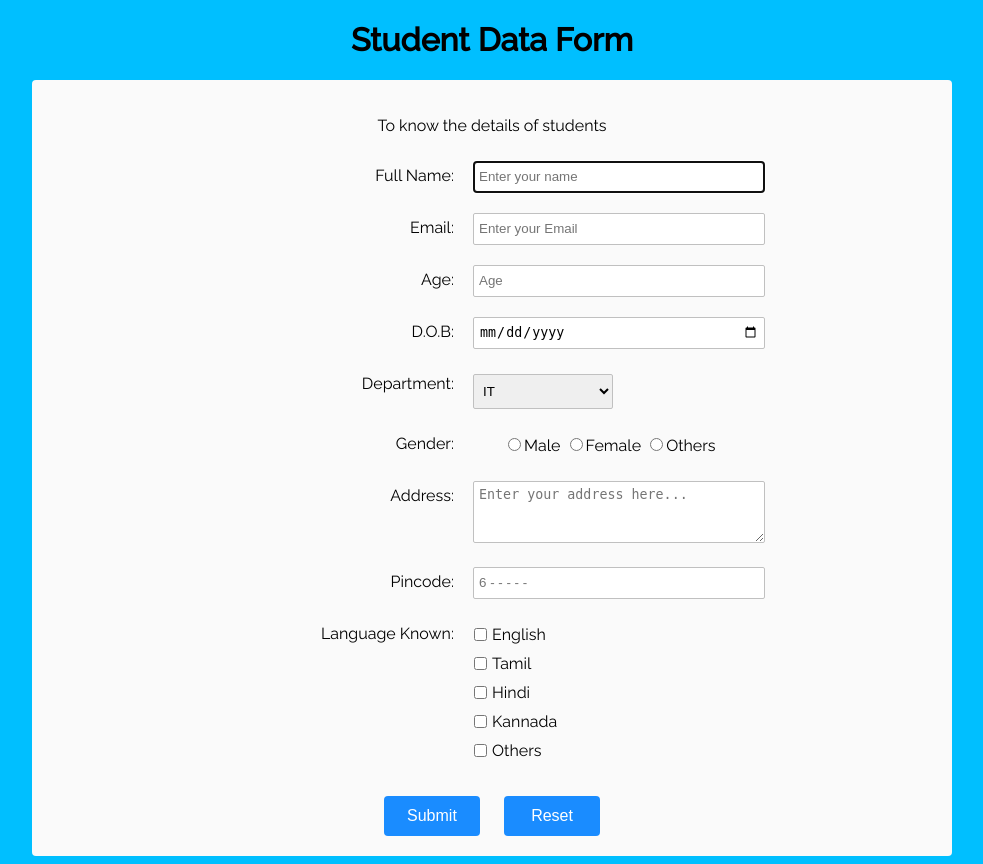
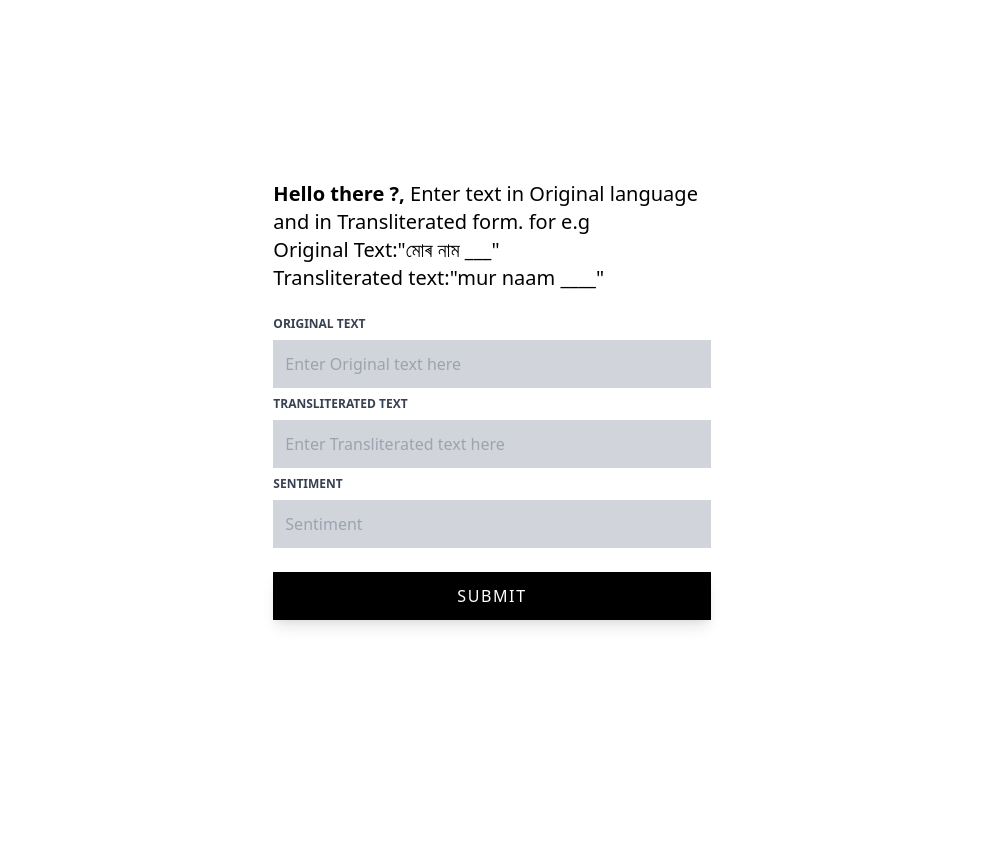
Before and after one commit to ManasBarman229/mongoAppTest, a Flask app: page / in a window 1280 px wide. Shown: the whole page, without its empty margins (148-1131 px from the left). After the commit the page ends 627 px from the top, so only its background shows below. Run offline with Flask 2, Linux system fonts and the light colour scheme.

Commit message:
updated index.html file

```diff
--- a/flask_mongodb/app.py
+++ b/flask_mongodb/app.py
@@ -23,22 +23,9 @@ def home():
 def data():
     data = {}
     if request.method == "POST":
-        data['Name'] = request.form['name']
-        data['Email'] = request.form['email']
-        data['Age'] = request.form['age']
-        data['DOB'] = request.form['dob']
-        data['Department'] = request.form['department']
-        data['Gender'] = request.form['gender']
-        data['Address'] = request.form['address']
-        data['Pincode'] = request.form['pincode']
-        lang = []
-        for i in "1234567":
-            try:
-                if request.form['language' + i] != "":
-                    lang.append(request.form['language' + i])
-            except Exception as e:
-                pass
-        data['Language'] = lang
+        data['Original_Text'] = request.form['Original']
+        data['Transliterated_Text'] = request.form['Transliterated']
+        data['Sentiment'] = request.form['Sentiment']
         db.studentData.insert_one(data)
 
     return render_template("index.html")
--- a/flask_mongodb/static/css/style.css
+++ /dev/null
@@ -1,131 +0,0 @@
-@import url(https://fonts.googleapis.com/css?family=Raleway:400,500);
-
-html,
-body {
-    background-color: #00bfff;
-    text-align: center;
-    font-family: 'Raleway', Helvetica, sans-serif;
-    min-width: 320px;
-}
-
-header {
-    font-size: 2em;
-    font-weight: bold;
-    margin: 20px;
-}
-
-#form-outer {
-    background-color: rgb(250, 250, 250);
-    margin: 0 auto;
-    border-radius: 4px;
-    width: 75%;
-    max-width: 900px;
-    padding: 10px;
-    padding-top: 20px;
-}
-
-.labels {
-    display: inline-block;
-    text-align: right;
-    width: 40%;
-    padding: 5px;
-    vertical-align: top;
-    margin-top: 10px;
-}
-
-.rightTab {
-    display: inline-block;
-    text-align: left;
-    width: 48%;
-    vertical-align: middle;
-}
-
-.input-field {
-    height: 20px;
-    width: 280px;
-    padding: 5px;
-    margin: 10px;
-    border: 1px solid #c0c0c0;
-    border-radius: 2px;
-}
-
-#userAge {
-    width: 40px;
-}
-
-.userRatings,
-input[type="checkbox"] {
-    float: left;
-    margin-right: 5px;
-}
-
-#submit {
-    background-color: #1a8cff;
-    border-radius: 4px;
-    color: white;
-    font-size: 1em;
-    height: 40px;
-    width: 96px;
-    margin: 10px;
-    border: 0px solid;
-}
-
-#reset {
-    background-color: #1a8cff;
-    border-radius: 4px;
-    color: white;
-    font-size: 1em;
-    height: 40px;
-    width: 96px;
-    margin: 10px;
-    border: 0px solid;
-}
-
-.dropdown {
-    height: 35px;
-    width: 140px;
-    padding: 5px;
-    margin: 10px;
-    margin-top: 15px;
-    border: 1px solid #c0c0c0;
-    border-radius: 2px;
-}
-
-.radio,
-.checkbox {
-    position: relative;
-    left: -43px;
-    margin-left: 10px;
-    display: block;
-    padding-bottom: 10px;
-}
-
-@media screen and (max-width: 833px) {
-    .input-field {
-        width: 80%;
-    }
-
-    select {
-        width: 90%;
-    }
-}
-
-@media screen and (max-width: 520px) {
-    .labels {
-        width: 100%;
-        text-align: left;
-    }
-
-    .rightTab {
-        width: 80%;
-        float: left;
-    }
-
-    .input-field {
-        width: 100%;
-    }
-
-    select {
-        width: 100%;
-    }
-}
--- a/flask_mongodb/templates/index.html
+++ b/flask_mongodb/templates/index.html
@@ -4,125 +4,38 @@
     <meta charset="UTF-8">
     <meta http-equiv="X-UA-Compatible" content="IE=edge">
     <meta name="viewport" content="width=device-width, initial-scale=1.0">
-    <link rel="stylesheet" href="/static/css/style.css">
-    <title>Form</title>
+    <title>Data collection</title>
+    <link href="https://unpkg.com/tailwindcss@^1.0/dist/tailwind.min.css" rel="stylesheet">
 </head>
 <body>
-    <h1 id="title">Student Data Form</h1>
-    <div id="form-outer">
-        <p id="description">
-            To know the details of students
-        </p>
-        <form id="survey-form" method="POST" action="/data">
-            <div class="rowTab">
-                <div class="labels">
-                    <label id="name-label" for="name">Full Name: </label>
-                </div>
-                <div class="rightTab">
-                    <input autofocus type="text" name="name" id="name" class="input-field" placeholder="Enter your name"
-                        required>
-                </div>
-            </div>
 
-            <div class="rowTab">
-                <div class="labels">
-                    <label id="email-label" for="email">Email: </label>
-                </div>
-                <div class="rightTab">
-                    <input type="email" name="email" id="email" class="input-field" required placeholder="Enter your Email">
-                </div>
-            </div>
+    <div class="grid min-h-screen place-items-center">
+        <div class="w-11/12 p-12 bg-white sm:w-8/12 md:w-1/2 lg:w-5/12">
+            <h1 class="text-xl font-semibold">Hello there ?, <span class="font-normal">Enter text in Original language and in Transliterated form. for e.g<br>Original Text:"মোৰ নাম ___"<br>Transliterated text:"mur naam ____"
+            </span></h1>
+            <form form id="survey-form" method="POST" action="/data" class="mt-6">
 
-            <div class="rowTab">
-                <div class="labels">
-                    <label id="number-label" for="age">Age: </label>
-                </div>
-                <div class="rightTab">
-                    <input type="number" name="age" id="number" min="1" max="125" class="input-field" placeholder="Age"
-                        required>
-                </div>
-            </div>
+                <label for="Original" class="block mt-2 text-xs font-extrabold text-gray-700 uppercase">Original Text</label>
+                <input id="Original" type="text" name="Original" placeholder="Enter Original text here"
+                    class="block w-full p-3 mt-2 text-gray-700 bg-gray-300 appearance-none focus:outline-none focus:bg-gray-300 focus:shadow-inner"
+                    required />
+                <label for="Transliterated" class="block mt-2 text-xs font-extrabold text-gray-700 uppercase">Transliterated Text</label>
+                <input id="Transliterated" type="text" name="Transliterated" placeholder="Enter Transliterated text here"
+                        class="block w-full p-3 mt-2 text-gray-700 bg-gray-300 appearance-none focus:outline-none focus:bg-gray-300 focus:shadow-inner"
+                        required />
 
-            <div class="rowTab">
-                <div class="labels">
-                    <label id="dob-label" for="dob">D.O.B: </label>
-                </div>
-                <div class="rightTab">
-                    <input type="date" name="dob" id="iddob" class="input-field" required>
-                </div>
-            </div>
+                <label for="Sentiment" class="block mt-2 text-xs font-extrabold text-gray-700 uppercase">Sentiment</label>
+                <input id="Sentiment" type="text" name="Sentiment" placeholder="Sentiment"
+                        class="block w-full p-3 mt-2 text-gray-700 bg-gray-300 appearance-none focus:outline-none focus:bg-gray-300 focus:shadow-inner"
+                        required />
 
-            <div class="rowTab">
-                <div class="labels">
-                    <label for="department">Department: </label>
-                </div>
-                <div class="rightTab">
-                    <select id="dropdown" name="department" class="dropdown">
-                        <option disabled value>Select an option</option>
-                        <option value="Information Technology">IT</option>
-                        <option value="Computer Science Engineering">CSE</option>
-                        <option value="Electronics and Communication Engineering">ECE</option>
-                        <option value="Mechanical Engineering">MECH</option>
-                        <option value="Civil Engineering">CIVIL</option>
-                        <option value="other">Other</option>
-                    </select>
-                </div>
-            </div>
 
-            <div class="rowTab">
-                <div class="labels">
-                    <label for="gender">Gender: </label>
-                </div>
-                <div class="rightTab">
-                    <ul style="list-style: none;">
-                        <label class="radio-inline"><input name="gender" value="Male" type="radio">Male</label>
-                        <label class="radio-inline"><input name="gender" value="Female" type="radio">Female</label>
-                        <label class="radio-inline"><input name="gender" value="others" type="radio">Others</label>
-                    </ul>
-                </div>
-            </div>
-            <div class="rowTab">
-                <div class="labels">
-                    <label for="address">Address: </label>
-                </div>
-                <div class="rightTab">
-                    <textarea id="comments" class="input-field" style="height:50px;resize:vertical;" name="address"
-                        placeholder="Enter your address here..."></textarea>
-                </div>
-            </div>
-            <div class="rowTab">
-                <div class="labels">
-                    <label for="pincode">Pincode: </label>
-                </div>
-                <div class="rightTab">
-                    <input type="number" name="pincode" id="idpincode" class="input-field"
-                        style="height:20px;resize:vertical;" placeholder="6 - - - - -">
-                </div>
-            </div>
-
-            <div class="rowTab">
-                <div class="labels">
-                    <label for="language">Language Known: </label>
-                </div>
-                <div class="rightTab">
-                    <ul id="language" style="list-style: none;">
-                        <li class="checkbox"><label><input name="language1" value="English" type="checkbox"
-                                    class="userRatings">English</label></li>
-                        <li class="checkbox"><label><input name="language2" value="Marathi" type="checkbox"
-                                    class="userRatings">Tamil</label></li>
-                        <li class="checkbox"><label><input name="language3" value="Hindi" type="checkbox"
-                                    class="userRatings">Hindi</label></li>
-                        <li class="checkbox"><label><input name="language5" value="Kannada" type="checkbox"
-                                    class="userRatings">Kannada</label></li>
-                        <li class="checkbox"><label><input name="language7" value="others" type="checkbox"
-                                    class="userRatings">Others</label></li>
-                    </ul>
-                </div>
-            </div>
-
-            <button id="submit" type="submit">Submit</button>
-            <button id="reset" type="reset">Reset</button>
-        </form>
+                <button type="submit"
+                    class="w-full py-3 mt-6 font-medium tracking-widest text-white uppercase bg-black shadow-lg focus:outline-none hover:bg-gray-900 hover:shadow-none">
+                    Submit
+                </button>
+            </form>
+        </div>
     </div>
-    </body>
+</body>
 </html>
```
